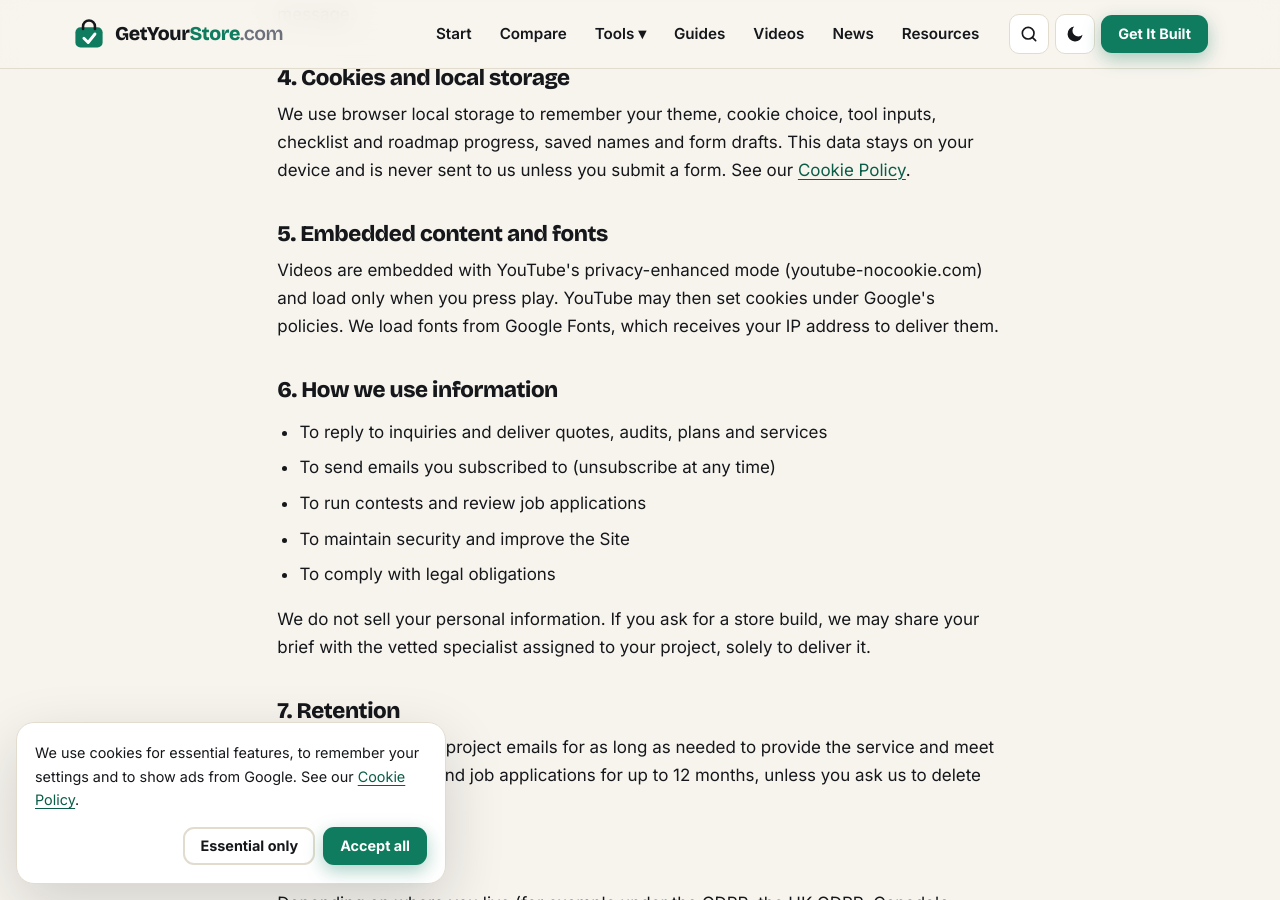
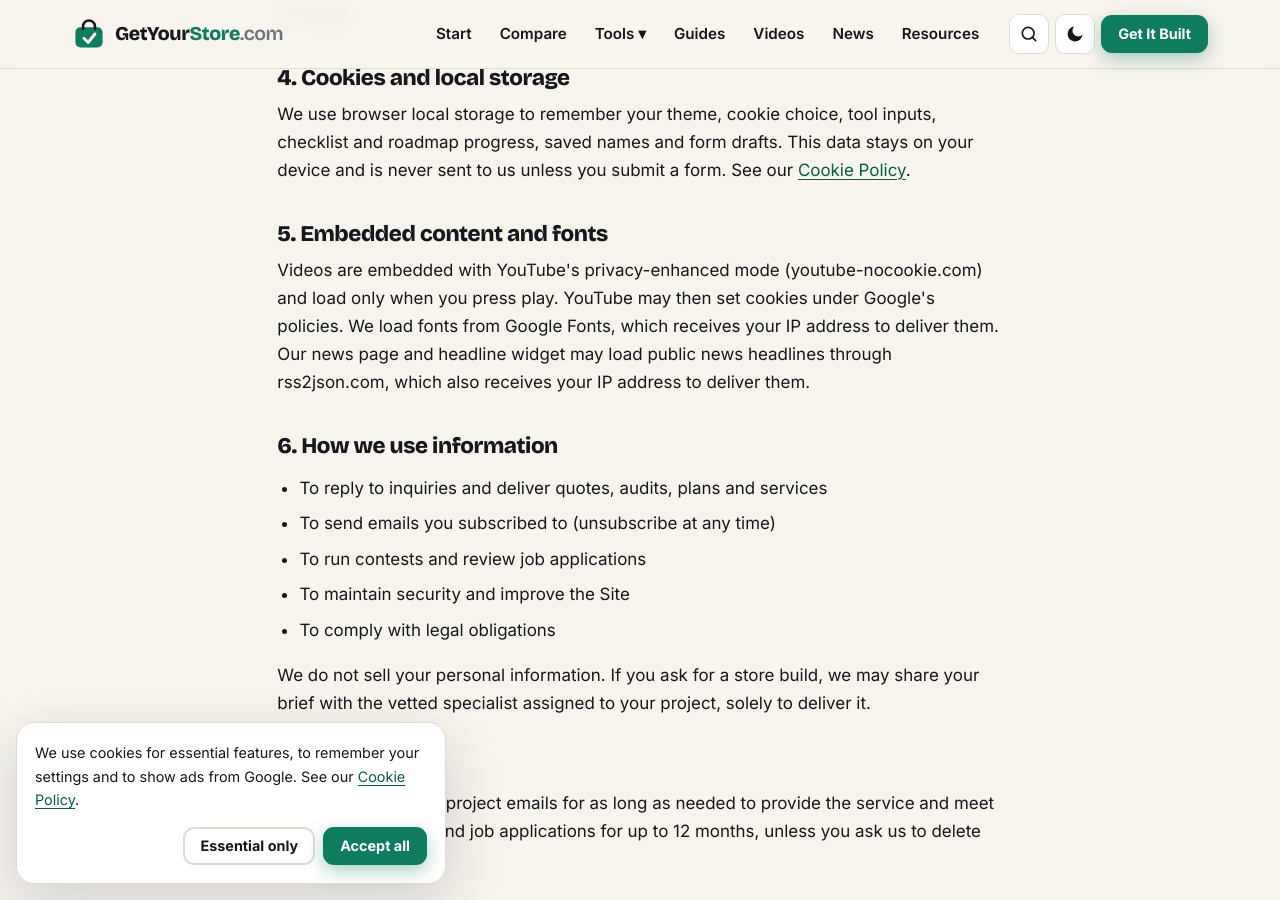
Before and after one commit to WEBWORKSA1/getyourstore-com, a Jekyll site: the page built from privacy.html, in a window 1280 px wide and 900 px high, scrolled down 1325 px. Built offline with Jekyll 4.4.1, drawn with Linux system fonts in a browser that asks for light colours.

Commit message:
Privacy policy: disclose live headline provider
Co-Authored-By: Claude Opus 5.5 <noreply@anthropic.com>
Claude-Session: https://claude.ai/code/session_01CLEd6AriFRwPeM4zQ7VRCf

```diff
--- a/privacy.html
+++ b/privacy.html
@@ -21,7 +21,7 @@ description: "How GetYourStore.com collects, uses and protects information, incl
   <h2>4. Cookies and local storage</h2>
   <p>We use browser local storage to remember your theme, cookie choice, tool inputs, checklist and roadmap progress, saved names and form drafts. This data stays on your device and is never sent to us unless you submit a form. See our <a href="/cookies.html">Cookie Policy</a>.</p>
   <h2>5. Embedded content and fonts</h2>
-  <p>Videos are embedded with YouTube's privacy-enhanced mode (youtube-nocookie.com) and load only when you press play. YouTube may then set cookies under Google's policies. We load fonts from Google Fonts, which receives your IP address to deliver them.</p>
+  <p>Videos are embedded with YouTube's privacy-enhanced mode (youtube-nocookie.com) and load only when you press play. YouTube may then set cookies under Google's policies. We load fonts from Google Fonts, which receives your IP address to deliver them. Our news page and headline widget may load public news headlines through rss2json.com, which also receives your IP address to deliver them.</p>
   <h2>6. How we use information</h2>
   <ul><li>To reply to inquiries and deliver quotes, audits, plans and services</li><li>To send emails you subscribed to (unsubscribe at any time)</li><li>To run contests and review job applications</li><li>To maintain security and improve the Site</li><li>To comply with legal obligations</li></ul>
   <p>We do not sell your personal information. If you ask for a store build, we may share your brief with the vetted specialist assigned to your project, solely to deliver it.</p>
```
